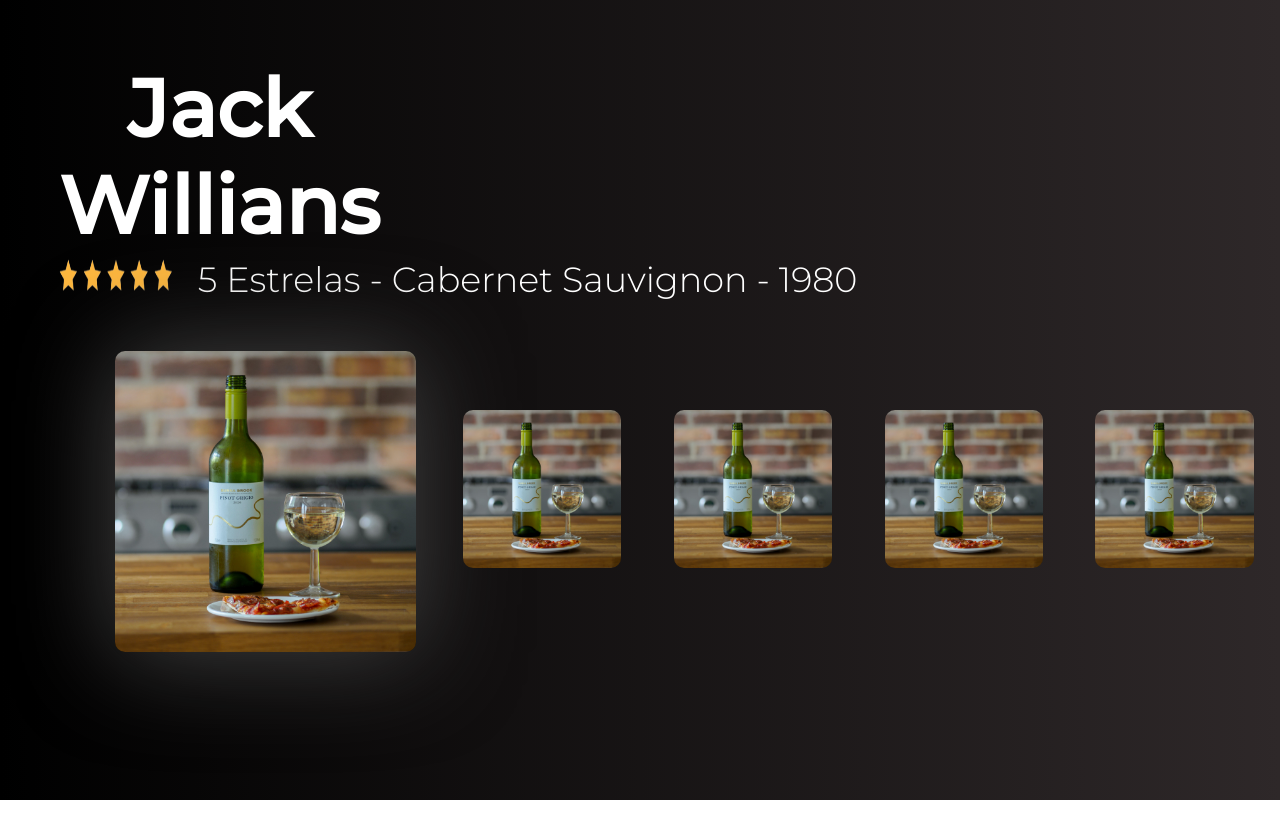
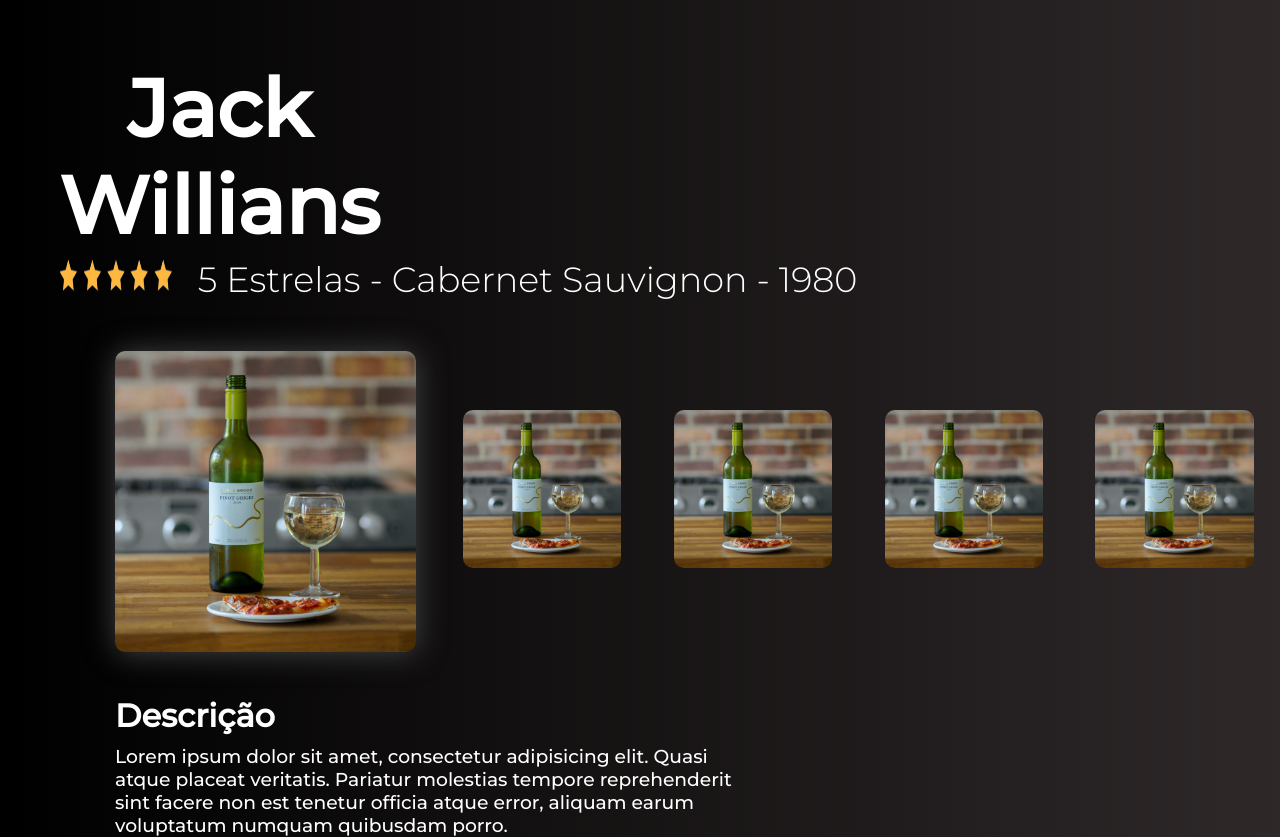
Before and after one commit to Joaogdiass/cp2-html, a plain HTML site: page index.html in a window 1280 px wide. Before the commit the page ends 800 px from the top, so only its background shows below. Drawn offline with Linux system fonts and the light colour scheme.

Commit message:
adicionando descrição

```diff
--- a/assets/css/cards-images.css
+++ b/assets/css/cards-images.css
@@ -25,7 +25,7 @@
   .card-item img{
     width: 100%;
     height: 100%;
-    box-shadow: 1px 1px 100px #444;
+    box-shadow: 1px 1px 30px #444;
     border-radius: 10px;
   }
 
--- /dev/null
+++ b/assets/css/descricao.css
@@ -0,0 +1,14 @@
+.descricao{
+    color: white;
+    width: 50%;
+    height: 50px;
+    margin-left: 115px;
+    padding: 20px 0;
+
+}
+
+
+.descricao h3{
+    font-weight: 500;
+    padding: 10px 0px 0px 0px;
+}
--- a/index.html
+++ b/index.html
@@ -9,6 +9,7 @@
     <link rel="stylesheet" href="./assets/css/base.css">
     <link rel="stylesheet" href="./assets/css/avaliacao.css">
     <link rel="stylesheet" href="./assets/css/cards-images.css">
+    <link rel="stylesheet" href="./assets/css/descricao.css">
 
     <!-- chamando google fonts -->
     <link rel="preconnect" href="https://fonts.googleapis.com">
@@ -53,6 +54,12 @@
         </div>
 
     </div>
+    <div class="descricao"><h1>
+        Descrição
+    </h1>
+        <h3>Lorem ipsum dolor sit amet, consectetur adipisicing elit. Quasi atque placeat veritatis. Pariatur molestias tempore reprehenderit sint facere non est tenetur officia atque error, aliquam earum voluptatum numquam quibusdam porro.
+        </h3>
+    </div>
 
 
 
```
